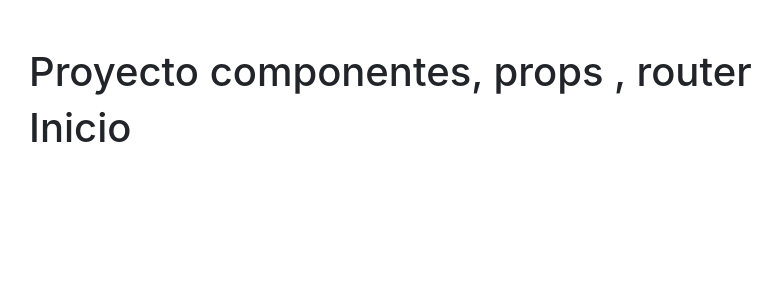
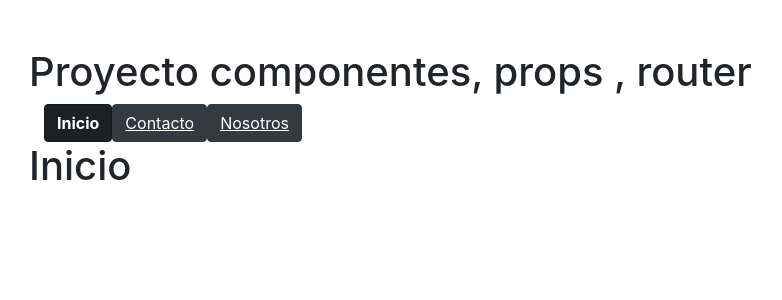
Before and after one commit to Lstortoni/CrudReact1, a React (Create React App) app: page / in a window 1280 px wide. Shown: the top 300 px of the page, without its empty margins (56-838 px from the left). Built offline with nearby package versions, Linux system fonts and the light colour scheme.

Commit message:
Se agrega la funcionalidad del NavLink

```diff
--- a/src/App.jsx
+++ b/src/App.jsx
@@ -17,6 +17,14 @@ import Nosotros from "./components/Nosotros";
 import Inicio from "./components/Inicio";
 
 function App() {
+  const navLinkStyles = ({ isActive }) => {
+    return {
+      fontWeight: isActive ? "bold" : "normal",
+      textDecoration: isActive ? "none" : "underline"
+    };
+  };
+
+
   return (
     <Router>
       <div className="container mt-5">
@@ -24,6 +32,17 @@ function App() {
         {/**
        <ComponenteComentariosYProps/>
         */ }
+        <div className="container">
+            <NavLink className="btn btn-dark" to="/" style={navLinkStyles} >
+                Inicio
+            </NavLink>
+            <NavLink className="btn btn-dark" to="/contacto" style={navLinkStyles} >
+                Contacto
+            </NavLink>
+            <NavLink className="btn btn-dark" to="/nosotros"  style={navLinkStyles} >
+                Nosotros
+            </NavLink>
+        </div>
       <Routes>
 
         <Route path="/" element={<Inicio/>} />
```
Also changed, not shown: 1 other file (tests, documents, lock files or other folders).
